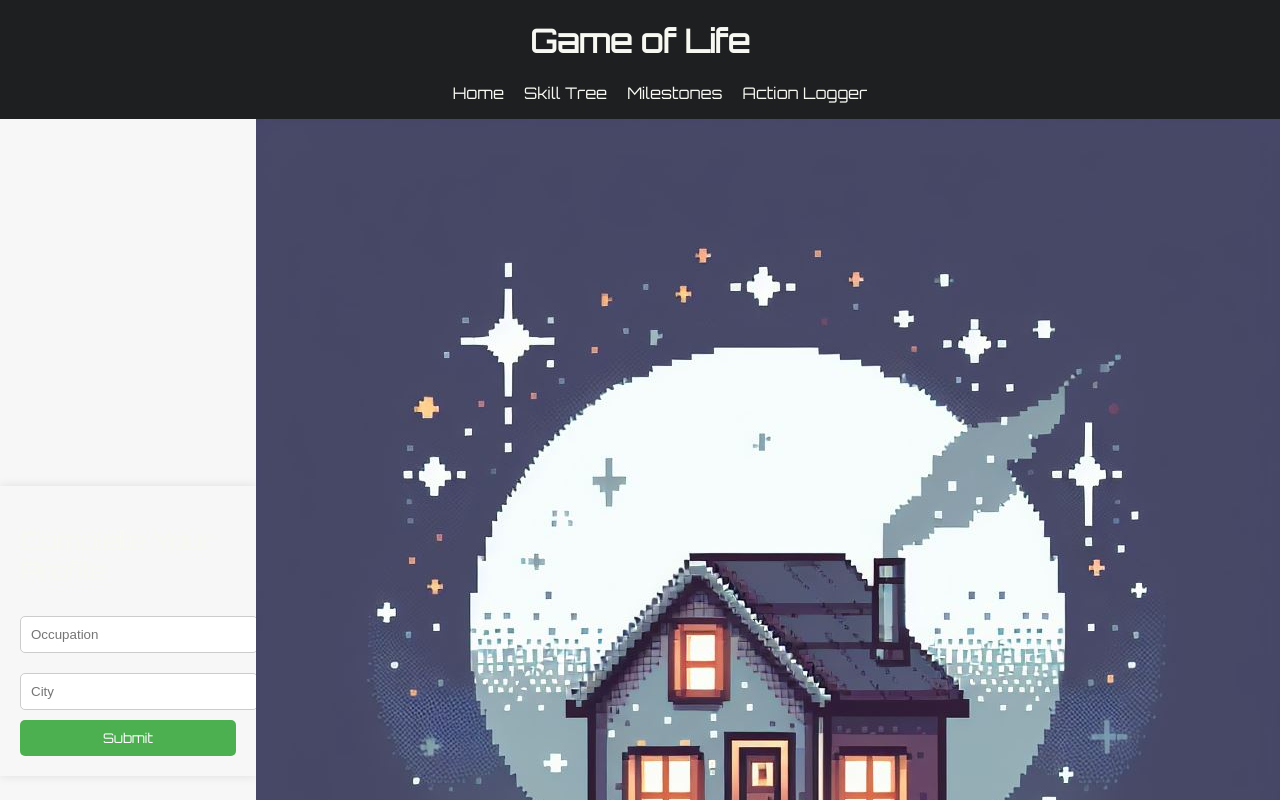
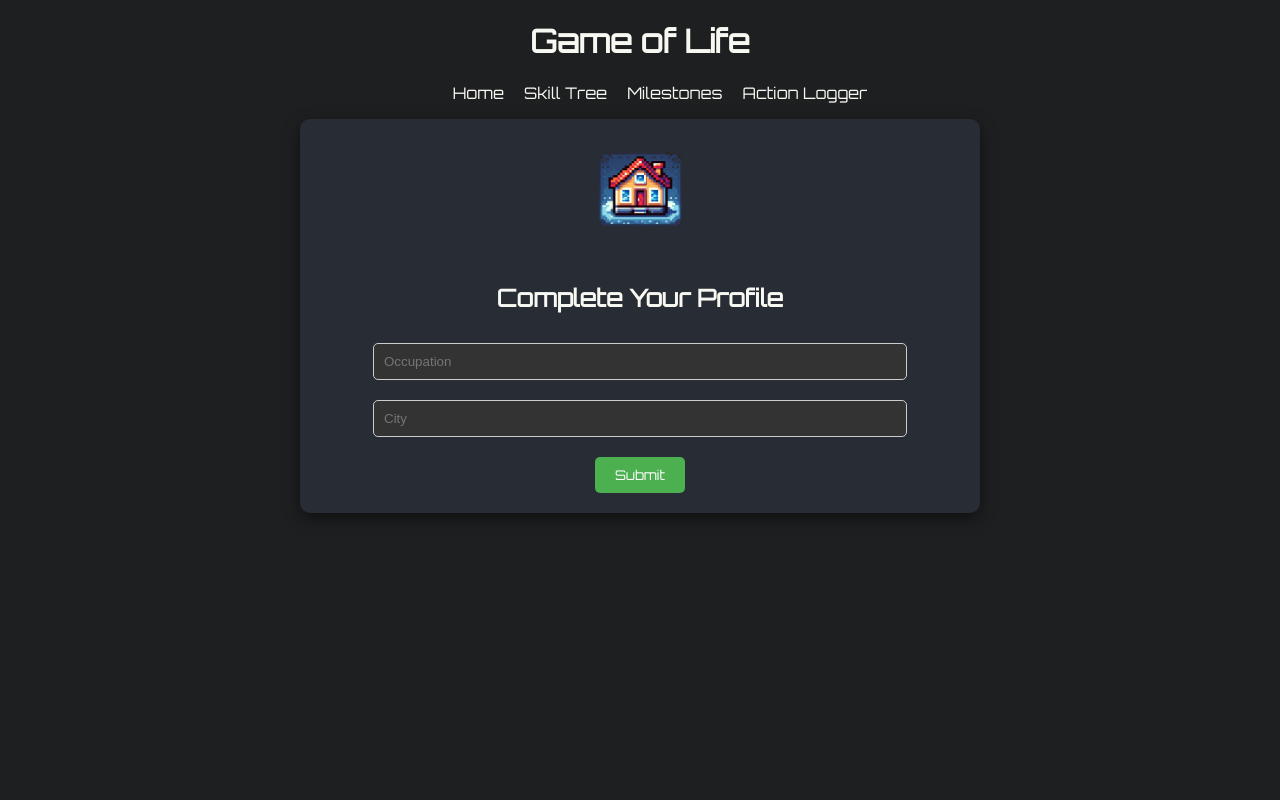
Before and after one commit to Tinoriffic/game-of-life, a React (Create React App) app in the folder frontend/: page /set-user-info in a window 1280 px wide. Shown: the top 800 px of the page. Built offline with nearby package versions, Linux system fonts and the light colour scheme.

Commit message:
UI enhancements

```diff
--- a/frontend/src/components/ChooseUsernamePage.css
+++ b/frontend/src/components/ChooseUsernamePage.css
@@ -1,54 +1,58 @@
-.choose-username-page {
+.choose-username-container {
+  background-color: #282c34; /* Dark background for the arcade game vibe */
+  color: #F8F8F2; /* Bright text color */
+  width: 50%; /* Adjust as needed */
+  margin: auto; /* Center the container */
+  padding: 20px;
+  border-radius: 10px;
+  box-shadow: 0 5px 15px rgba(0, 0, 0, 0.5); /* Add some depth */
+}
+
+.form-container {
+  text-align: center;
+}
+
+.icon-container {
+  text-align: center;
+  margin-bottom: 20px; /* Space between icon and form */
+}
+
+.icon-container img {
+  width: 100px; /* Icon size */
+  height: auto;
+}
+
+form {
   display: flex;
   flex-direction: column;
   align-items: center;
-    justify-content: center;
-    height: 100vh;
-    background-color: #282c34;
-    color: white;
-    font-family: 'Orbitron', sans-serif;
 }
 
-  .choose-username-form {
-    border: 2px solid #fff;
-    border-radius: 10px;
-    padding: 20px;
-    margin: 20px;
-    background: #1D1F20;
+input[type="text"] {
+  width: 80%; /* Adjust the width as needed */
+  margin: 10px 0;
+  padding: 10px;
+  border-radius: 5px;
+  border: 1px solid #ccc;
+  background-color: #333; /* Darker input fields */
+  color: white; /* Bright text color */
 }
 
-  .choose-username-form h2 {
-    margin-bottom: 20px;
-    text-align: center;
+button {
+  background-color: #4caf50; /* Green button */
+  color: white;
+  padding: 10px 20px;
+  border: none;
+  border-radius: 5px;
+  cursor: pointer;
+  margin-top: 10px;
 }
 
-  .choose-username-input {
-    width: 100%;
-    padding: 10px;
-    margin-bottom: 20px;
-    border-radius: 5px;
-    border: 1px solid #ccc;
-    background-color: #333;
-    color: white;
-  }
-
-  .choose-username-button {
-    display: block;
-    width: 100%;
-    padding: 10px;
-    background-color: #4caf50;
-    color: white;
-    border: none;
-    border-radius: 5px;
-    text-decoration: none;
-    font-family: 'Orbitron', sans-serif;
-  }
-
-  .choose-username-button:hover {
+button:hover {
   background-color: #45a049;
 }
 
 .error-message {
-    color: red;
+  color: #ff6b6b; /* Bright red for visibility */
   margin-top: 10px;
 }
--- a/frontend/src/components/ChooseUsernamePage.js
+++ b/frontend/src/components/ChooseUsernamePage.js
@@ -41,7 +41,8 @@ const ChooseUsernamePage = () => {
   };
 
   return (
-    <div>
+    <div className="choose-username-container">
+      <div className="form-container">
         <h2>Choose Your Username</h2>
         <form onSubmit={handleSubmit}>
           <input
@@ -54,6 +55,7 @@ const ChooseUsernamePage = () => {
           {error && <div className="error-message">{error}</div>}
         </form>
       </div>
+    </div>
   );
 };
 
--- a/frontend/src/components/SetUserInfoPage.css
+++ b/frontend/src/components/SetUserInfoPage.css
@@ -1,48 +1,58 @@
 .set-user-info-container {
-    display: flex;
-    min-height: 100vh;
+  background-color: #282c34; /* Dark background for the arcade game vibe */
+  color: #F8F8F2; /* Bright text color */
+  width: 50%; /* Adjust as needed */
+  margin: auto; /* Center the container */
+  padding: 20px;
+  border-radius: 10px;
+  box-shadow: 0 5px 15px rgba(0, 0, 0, 0.5); /* Add some depth */
 }
 
-  .info-form-container, .image-container {
-    flex: 1;
+.info-form-container {
+  text-align: center;
+}
+
+.image-container {
+  text-align: center;
+  margin-bottom: 20px; /* Space between image and form */
+}
+
+.image-container img {
+  width: 100px; /* Smaller icon size */
+  height: auto;
+}
+
+form {
   display: flex;
-    justify-content: center;
+  flex-direction: column;
   align-items: center;
 }
 
-  .info-form-container {
-    background-color: #f7f7f7; /* Light background for the form */
+input[type="text"] {
+  width: 80%; /* Adjust the width as needed */
+  margin: 10px 0;
+  padding: 10px;
+  border-radius: 5px;
+  border: 1px solid #ccc;
+  background-color: #333; /* Darker input fields */
+  color: white; /* Bright text color */
 }
 
-  .image-container {
-    background-color: #282c34; /* Darker background for the image */
-  }
-
-  .info-form-container form {
-    max-width: 400px;
-    margin: 0 auto;
-    padding: 20px;
-    box-shadow: 0 0 10px rgba(0, 0, 0, 0.1);
-  }
-
-  .info-form-container input {
-    width: 100%;
-    padding: 10px;
-    margin: 10px 0;
-    border-radius: 5px;
-    border: 1px solid #ccc;
-  }
-
-  .info-form-container button {
-    width: 100%;
-    padding: 10px;
-    background-color: #4caf50;
+button {
+  background-color: #4caf50; /* Green button */
   color: white;
+  padding: 10px 20px;
   border: none;
   border-radius: 5px;
   cursor: pointer;
+  margin-top: 10px;
 }
 
-  .info-form-container button:hover {
+button:hover {
   background-color: #45a049;
 }
+
+.error-message {
+  color: #ff6b6b; /* Bright red for visibility */
+  margin-top: 10px;
+}
--- a/frontend/src/components/SetUserInfoPage.js
+++ b/frontend/src/components/SetUserInfoPage.js
@@ -1,7 +1,7 @@
 import React, { useState } from 'react';
 import axios from 'axios';
 import './SetUserInfoPage.css';
-import houseIcon from './house-icon.jpg'
+import houseIcon from './house-icon-3.png'
 import { useNavigate, useLocation } from 'react-router-dom';
 
 const SetUserInfoPage = () => {
@@ -41,6 +41,9 @@ const SetUserInfoPage = () => {
 
   return (
     <div className="set-user-info-container">
+      <div className="image-container">
+        <img src={houseIcon} alt="Home" />
+      </div>
       <div className="info-form-container">
         <form onSubmit={handleSubmit}>
           <h2>Complete Your Profile</h2>
@@ -60,9 +63,6 @@ const SetUserInfoPage = () => {
         </form>
         {error && <div className="error-message">{error}</div>}
       </div>
-      <div className="image-container">
-        <img src={houseIcon} alt="Home" />
-      </div>
     </div>
   );
 };
```
Also changed, not shown: frontend/src/components/house-icon-2.png (added), frontend/src/components/house-icon-3.png (added). Lines whose indentation alone changed are shown as unchanged.
